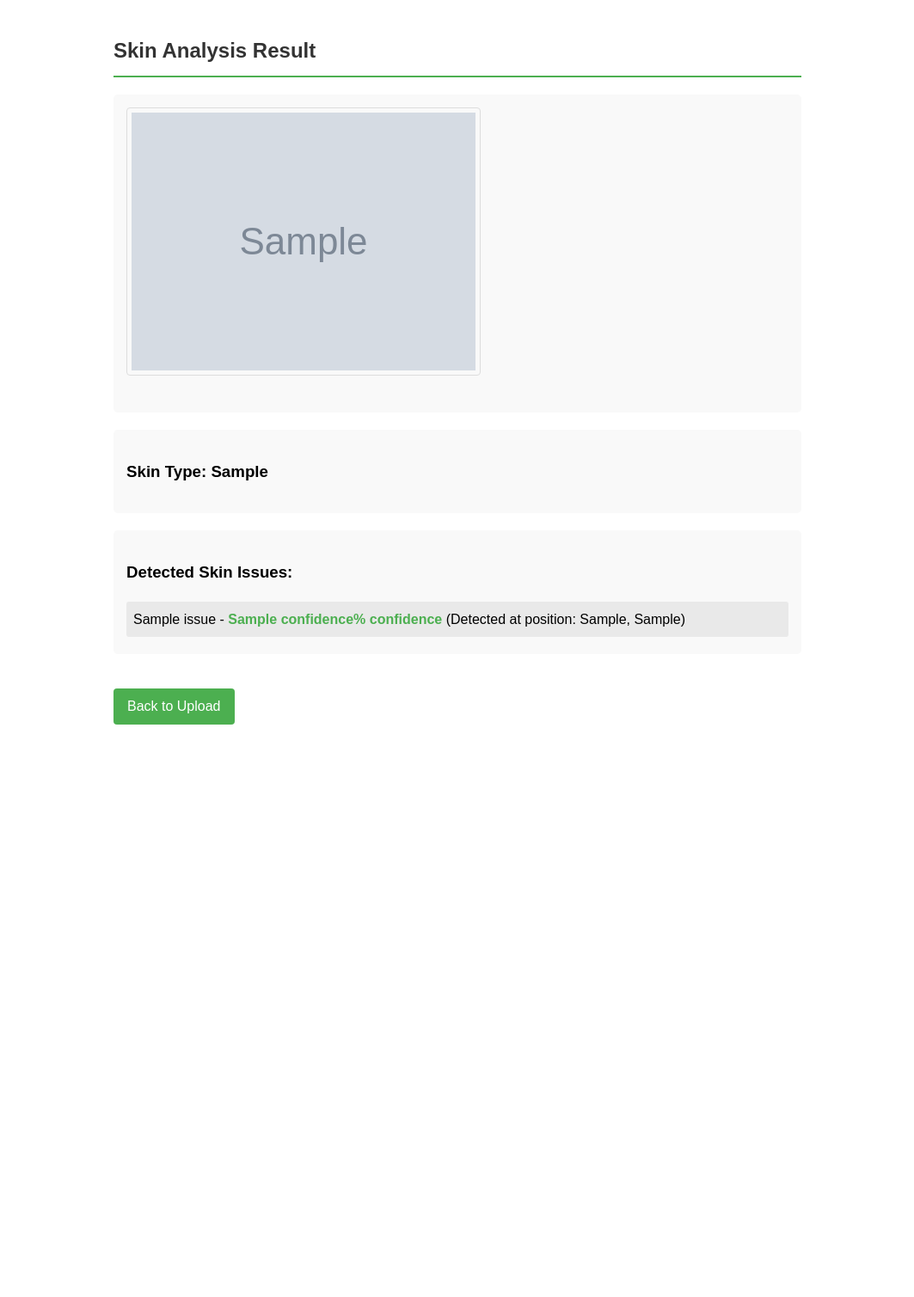
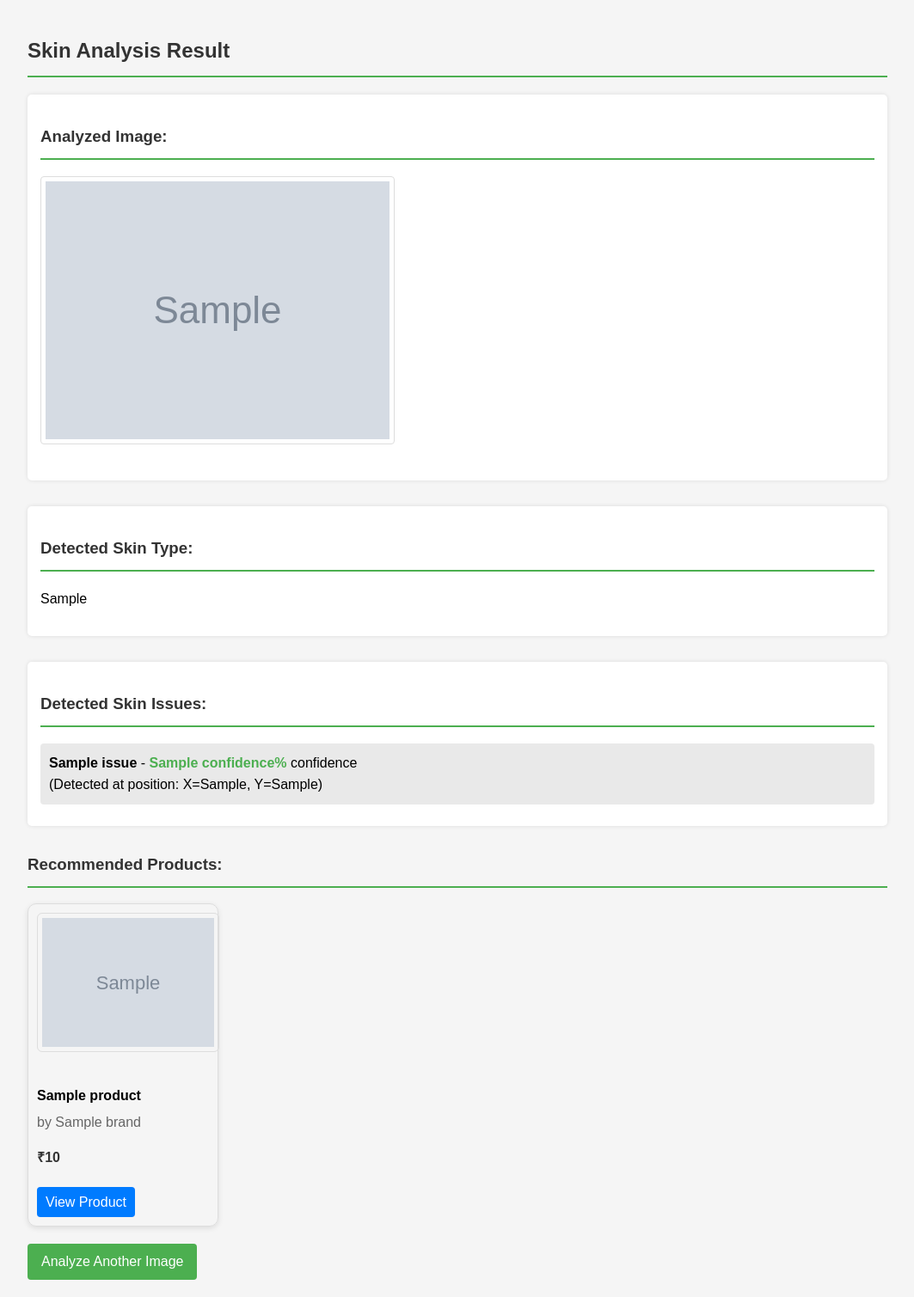
Before and after one commit to shravani-art/B-TECH_PROJECT, a Flask app: template skincare-analysis/backend/templates/result.html in a window 1280 px wide. Shown: the whole page at 86% size, without its empty margins (108-1171 px from the left). Before the commit the page ends 843 px from the top, so only its background shows below. Run offline with Flask 3, Linux system fonts and the light colour scheme; the template is opened without the code that fills it: most values are stand-ins (such as "Sample title", 1, 10 or a date in 2020); grey boxes marked "Sample" are stand-in pictures; parts of the project's set-up code (start-up, migrations or seed data) failed here and were passed over.

Commit message:
Update result.html

```diff
--- a/skincare-analysis/backend/templates/result.html
+++ b/skincare-analysis/backend/templates/result.html
@@ -5,12 +5,13 @@
     <style>
         body {
             font-family: Arial, sans-serif;
-            max-width: 800px;
+            max-width: 1000px;
             margin: 0 auto;
             padding: 20px;
             line-height: 1.6;
+            background-color: #f5f5f5;
         }
-        h2 {
+        h2, h3 {
             color: #333;
             border-bottom: 2px solid #4CAF50;
             padding-bottom: 10px;
@@ -22,7 +23,7 @@
             margin-bottom: 20px;
             max-width: 100%;
         }
-        a {
+        a.button {
             display: inline-block;
             margin-top: 20px;
             padding: 8px 16px;
@@ -31,24 +32,34 @@
             text-decoration: none;
             border-radius: 4px;
         }
-        a:hover {
+        a.button:hover {
             background-color: #45a049;
         }
         .result-section {
-            margin-bottom: 20px;
+            margin-bottom: 30px;
             padding: 15px;
-            background-color: #f9f9f9;
+            background-color: #fff;
             border-radius: 5px;
+            box-shadow: 0 0 5px rgba(0,0,0,0.1);
         }
-        .issue-item {
-            margin: 5px 0;
-            padding: 8px;
+        .issue-item, .product-item {
+            margin: 10px 0;
+            padding: 10px;
             background-color: #e9e9e9;
-            border-radius: 3px;
+            border-radius: 4px;
         }
         .confidence {
             font-weight: bold;
             color: #4CAF50;
+        }
+        .product-item img {
+            width: 100px;
+            height: auto;
+            float: right;
+            margin-left: 10px;
+        }
+        .product-info {
+            overflow: hidden;
         }
     </style>
 </head>
@@ -56,11 +67,13 @@
     <h2>Skin Analysis Result</h2>
 
     <div class="result-section">
+        <h3>Analyzed Image:</h3>
         <img src="{{ image_url }}" alt="Analyzed Skin Image">
     </div>
 
     <div class="result-section">
-        <h3>Skin Type: {{ skin_condition }}</h3>
+        <h3>Detected Skin Type:</h3>
+        <p>{{ skin_condition | capitalize }}</p>
     </div>
 
     <div class="result-section">
@@ -68,9 +81,9 @@
         {% if skin_issues %}
             {% for issue in skin_issues %}
                 <div class="issue-item">
-                    {{ issue.label }} -
-                    <span class="confidence">{{ issue.confidence }}% confidence</span>
-                    (Detected at position: {{ issue.position.x }}, {{ issue.position.y }})
+                    <strong>{{ issue.label }}</strong> -
+                    <span class="confidence">{{ issue.confidence }}%</span> confidence<br>
+                    (Detected at position: X={{ issue.position.x }}, Y={{ issue.position.y }})
                 </div>
             {% endfor %}
         {% else %}
@@ -78,6 +91,27 @@
         {% endif %}
     </div>
 
-    <a href="/">Back to Upload</a>
+    <h3>Recommended Products:</h3>
+{% if recommendations %}
+    <div style="display: flex; flex-wrap: wrap; gap: 20px;">
+        {% for product in recommendations %}
+            <div style="width: 200px; border: 1px solid #ddd; border-radius: 10px; padding: 10px; box-shadow: 0 2px 6px rgba(0,0,0,0.1);">
+                <img src="{{ product['Image URL'] }}" alt="Product Image" width="100%" height="150" style="object-fit: cover; border-radius: 6px;">
+                <h4 style="margin: 10px 0 5px 0; font-size: 16px;">{{ product['Product Name'] }}</h4>
+                <p style="margin: 0; color: #666;">by {{ product['Brand'] }}</p>
+                <p style="font-weight: bold; color: #333;">₹{{ product['Price'] }}</p>
+                <a href="{{ product['Product Link'] }}" target="_blank" style="display: inline-block; margin-top: 5px; text-decoration: none; color: white; background-color: #007bff; padding: 5px 10px; border-radius: 4px;">View Product</a>
+            </div>
+        {% endfor %}
+    </div>
+{% else %}
+    <p>No suitable product recommendations found.</p>
+{% endif %}
+
+
+
+
+    <a class="button" href="/">Analyze Another Image</a>
+
 </body>
 </html>
```
